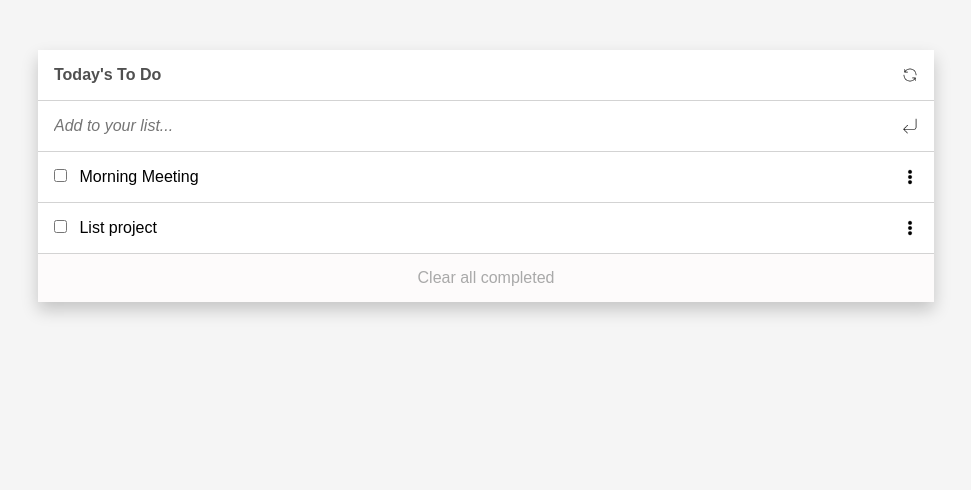
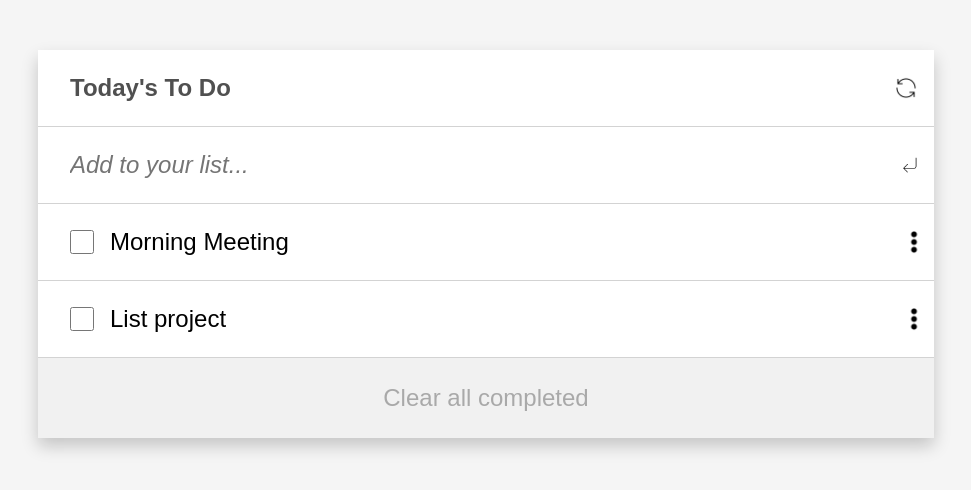
Before and after one commit to SnakyMz/To-Do-List, a website built with webpack: page src/index.html in a window 1280 px wide. Shown: the part 142-632 px from the top of the page, without its empty margins (154-1125 px from the left). Built offline with nearby package versions, Linux system fonts and the light colour scheme.

Commit message:
Add desktop version

```diff
--- a/src/index.js
+++ b/src/index.js
@@ -19,7 +19,7 @@ function displayList() {
         activity.className = 'activity';
         activity.innerHTML = `
         <div class="actDetail">
-                    <input type="checkbox" id="${object.index}">
+                    <input type="checkbox" id="${object.index}" class="checkings">
                     <label for="${object.index}">${object.description}</label>
                 </div>
                 <img src="../images/icons8-three-dots-50.png" alt="Option" class="icons optionBtn">
--- a/src/style.css
+++ b/src/style.css
@@ -6,7 +6,7 @@
 
 body {
     background-color: whitesmoke;
-    padding: 15%;
+    padding: 20% 10%;
     font-family: sans-serif;
 }
 
@@ -49,6 +49,10 @@ h1 {
     padding: 1rem;
 }
 
+.addBtn {
+    height: 0.5rem;
+}
+
 #list {
     display: flex;
     flex-direction: column;
@@ -62,13 +66,18 @@ h1 {
     padding: 1rem;
 }
 
-.actDetail input {
+.actDetail {
+    display: inline-flex;
+    align-items: center;
+}
+
+input.checkings {
     margin-right: 0.5rem;
 }
 
 #clearBtn {
     border: none;
-    background-color: #fdfbfb;
+    background-color: #f1f1f1;
     color: darkgray;
     font-size: 1rem;
     padding: 1.5rem;
@@ -76,3 +85,44 @@ h1 {
     justify-content: center;
     align-items: center;
 }
+
+@media screen and (min-width: 768px) {
+    body {
+        padding: 15%;
+    }
+
+    h1 {
+        font-size: 1.5rem;
+        padding: 0.5rem 1rem;
+    }
+
+    .icons {
+        height: 1.5rem;
+    }
+
+    .addText {
+        font-size: 1.5rem;
+        padding: 1.5rem 2rem;
+    }
+
+    .addBtn {
+        height: 1rem;
+    }
+
+    .activity {
+        font-size: 1.5rem;
+        padding: 1.5rem 0.5rem 1.5rem 2rem;
+    }
+
+    input.checkings {
+        height: 1.5rem;
+        width: 1.5rem;
+        border: 1rem solid #505050;
+        margin-right: 1rem;
+    }
+
+    #clearBtn {
+        font-size: 1.5rem;
+        padding: 2.5rem;
+    }
+}
```
